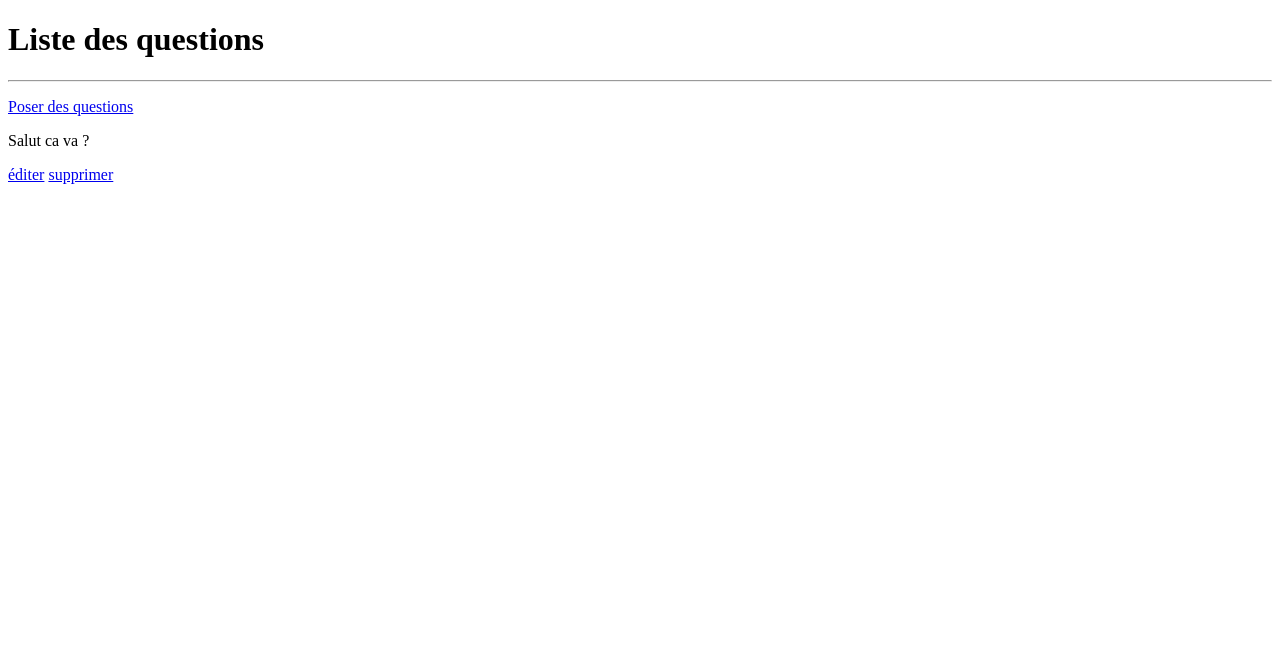
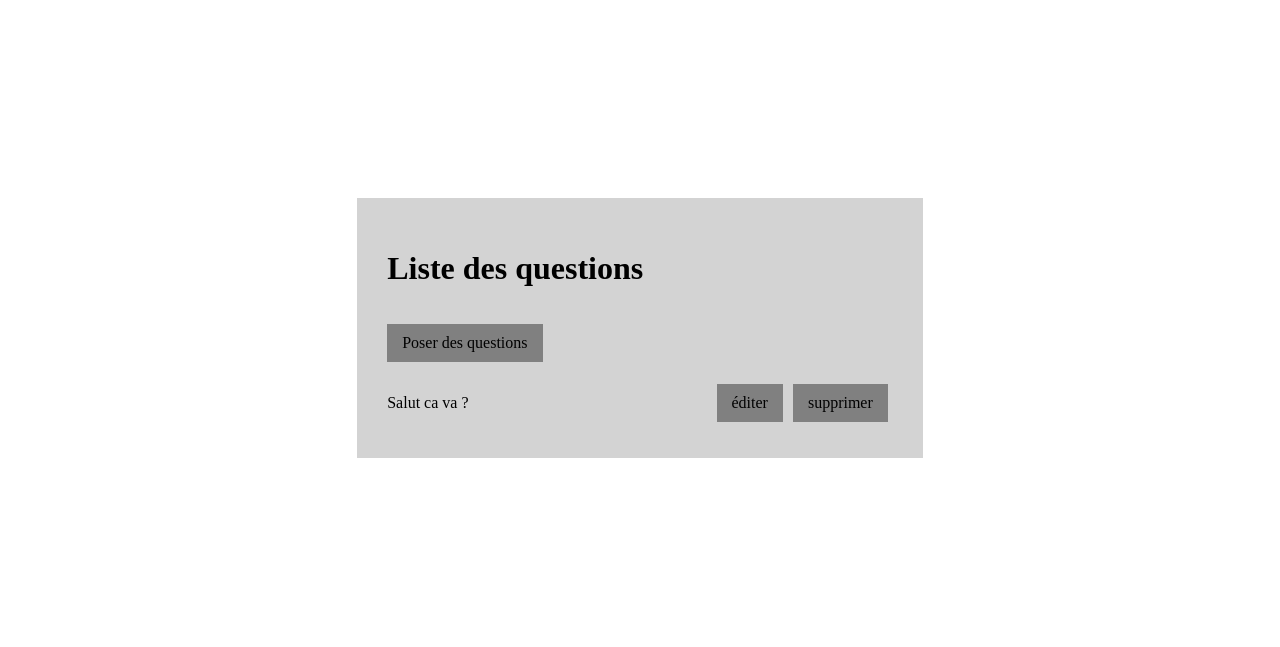
Before and after one commit to Guillonaxel0714/python-django-cours, a Django app: page /questions/ in a window 1280 px wide. Shown: the top 647 px of the page. Run offline with Django 4.2, Linux system fonts and the light colour scheme; data comes from the database, SQL or seed files in the repository; both versions use the stored data as it was after the commit.

Commit message:
modif front crud

```diff
--- a/exercices_django/questions/templates/questions/index.html
+++ b/exercices_django/questions/templates/questions/index.html
@@ -1,22 +1,66 @@
 <!DOCTYPE html>
 <html lang="fr">
+
 <head>
     <meta charset="UTF-8">
     <meta http-equiv="X-UA-Compatible" content="IE=edge">
     <meta name="viewport" content="width=device-width, initial-scale=1.0">
     <title>Toutes les Questions</title>
 </head>
+
+<style>
+    body {
+        display: flex;
+        height: 80vh;
+    }
+
+    .wrap {
+        width: 40%;
+        padding: 30px;
+        background-color: lightgray;
+        margin: auto;
+    }
+
+    .question {
+        display: flex;
+        justify-content: space-between;
+        align-items: center;
+    }
+
+    .edit {
+        display: flex;
+    }
+
+    .edit a {
+        margin: 0 5px;
+    }
+
+    a {
+        text-decoration: none;
+        color: black;
+    }
+
+    .btn {
+        background-color: grey;
+        display: inline-block;
+        padding: 10px 15px;
+    }
+</style>
+
 <body>
     <div class="wrap">
-        <h1>Liste des questions</h1><hr>
-        <p><a href="{% url 'questions:add' %}">Poser des questions</a></p>
+        <h1>Liste des questions</h1>
+        <p class="btn"><a href="{% url 'questions:add' %}">Poser des questions</a></p>
         {% for question in questions %}
-        <div>
+        <div class="question">
             <p>{{question.text}}</p>
-            <a href="{% url 'questions:edit' question.id %}">éditer</a>
-            <a href="{% url 'questions:delete' question.id %}">supprimer</a>
+            <div class="edit">
+                <a class="btn" href="{% url 'questions:edit' question.id %}">éditer</a>
+                <a class="btn" href="{% url 'questions:delete' question.id %}">supprimer</a>
+            </div>
         </div>
         {% endfor %}
     </div>
 </body>
+
 </html>
```
Also changed, not shown: README.md, exercices_django/db.sqlite3.
